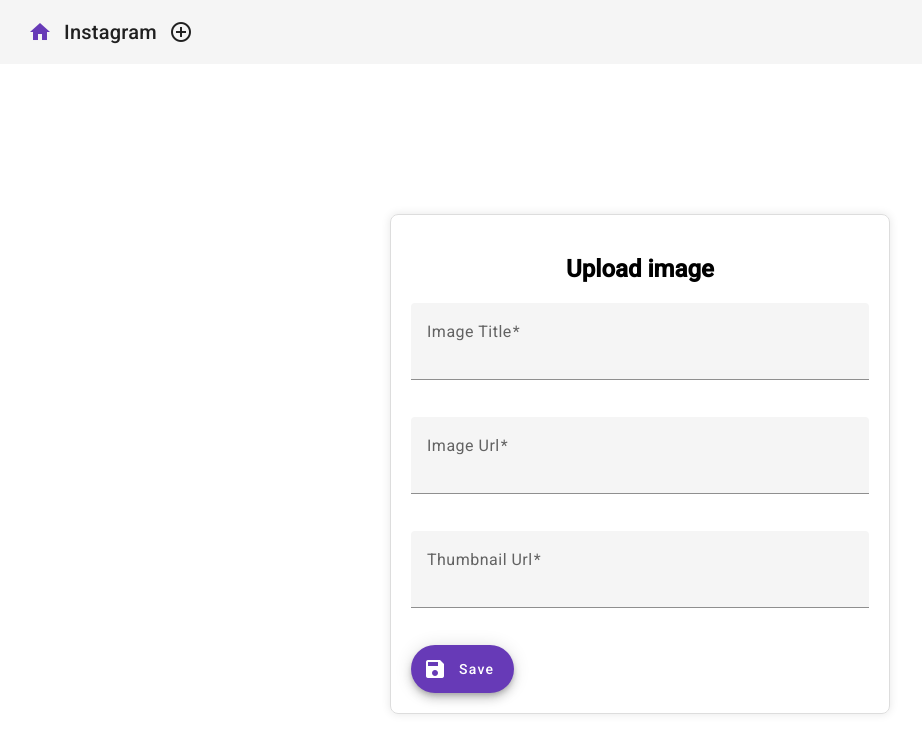
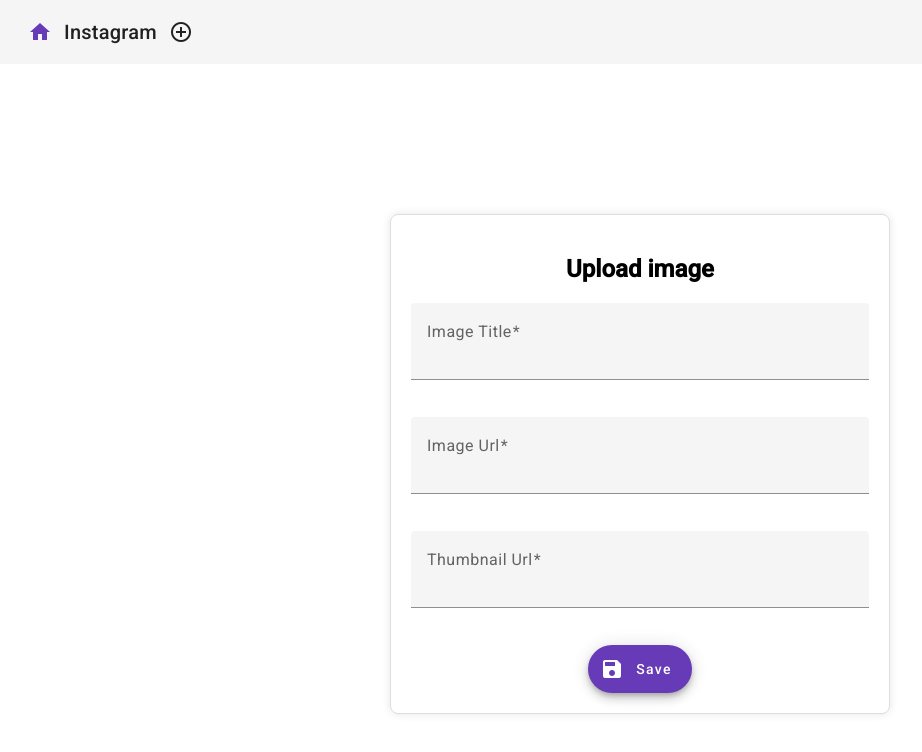
Before and after one commit to jovanovskmarko/frontent-task-angular, an Angular app: page /photos/upload in a window 1280 px wide. Shown: the top 752 px of the page, without its empty margins (0-922 px from the left). Built offline with nearby package versions, Linux system fonts and the light colour scheme.

Commit message:
fix grid

```diff
--- a/src/app/photos/components/photos-component/photos.component.css
+++ b/src/app/photos/components/photos-component/photos.component.css
@@ -7,7 +7,6 @@ margin-top: 10px;
   width: 100%; /* Adjust the max-width as needed */
   display: flex;
   justify-content: center;
-
 }
 
 .grid {
@@ -16,13 +15,18 @@ margin-top: 10px;
   gap: 50px;
 }
 
-.example-card {
-  max-width: 150px;
+.card {
+  max-width: 250px;
   margin-bottom: 40px;
+  display: flex;
+
+  align-items: center;
 }
 
 .image {
   cursor: pointer;
+  max-width: 150px;
+  max-height: 150px;
 }
 
 .content {
--- a/src/app/photos/components/photos-component/photos.component.html
+++ b/src/app/photos/components/photos-component/photos.component.html
@@ -1,7 +1,7 @@
 <div class="container">
   <div class="image-container">
     <div class="grid">
-      <mat-card class="example-card" *ngFor="let photo of photos">
+      <mat-card class="card" *ngFor="let photo of photos">
         <mat-card-header>
           <mat-card-title>Photo {{ photo.id }}</mat-card-title>
           <mat-card-subtitle>Album: {{ photo.albumId }}</mat-card-subtitle>
@@ -11,7 +11,7 @@
           class="image"
           mat-card-image
           [src]="photo.thumbnailUrl"
-          alt="Photo of a Shiba Inu"
+          alt="photo"
           [routerLink]="['/photos', photo.id]"
         />
         <mat-card-content class="content">
--- a/src/app/photos/components/photos-detail/photos-detail.component.css
+++ b/src/app/photos/components/photos-detail/photos-detail.component.css
@@ -5,13 +5,8 @@
     align-items: center;
     padding: 20px;
 }
-.example-card {
+.card {
     max-width: 400px;
-  }
-
-  .example-header-image {
-    background-image: url('https://material.angular.io/assets/img/examples/shiba1.jpg');
-    background-size: cover;
   }
 
   .content {
@@ -21,5 +16,5 @@
   .actions {
     display: flex;
     justify-content: space-around;
-
+    margin-top: 10px;
   }
--- a/src/app/photos/components/photos-detail/photos-detail.component.html
+++ b/src/app/photos/components/photos-detail/photos-detail.component.html
@@ -1,23 +1,5 @@
-<!-- <div class="container" *ngIf="img">
-  <h1 class="fw-light text-center mt-4 mb-0"></h1>
-  <div class="text-center">
-    <img class="img-fluid img-thumbnail" [src]="img.url" [alt]="img.title" />
-    <div>
-      <a
-        class="btn btn-primary mb-2 mt-2"
-        type="submit"
-        [routerLink]="['/photos', img.id, 'edit']"
-        >Edit</a
-      >
-      <button (click)="generalService.showModal = true" class="btn btn-danger">
-        Delete
-      </button>
-    </div>
-  </div>
-</div>
-<app-dialog *ngIf="generalService.showModal"></app-dialog> -->
 <div class="container" *ngIf="img">
-  <mat-card class="example-card">
+  <mat-card class="card">
     <mat-card-header>
       <mat-card-title>Photo: {{ img.id }}</mat-card-title>
       <mat-card-subtitle>Album: {{ img.albumId }}</mat-card-subtitle>
--- a/src/app/shared/components/form/form.component.css
+++ b/src/app/shared/components/form/form.component.css
@@ -40,3 +40,8 @@
   .custom-input.ng-invalid {
     border-color: #ff0000;
   }
+
+  .actions {
+    display: flex;
+    justify-content: center;
+  }
--- a/src/app/shared/components/form/form.component.html
+++ b/src/app/shared/components/form/form.component.html
@@ -32,9 +32,11 @@
         required
       />
     </mat-form-field>
-    <button mat-fab extended color="primary">
-      <mat-icon>save</mat-icon>
-      Save
-    </button>
+    <div class="actions">
+      <button mat-fab extended color="primary">
+        <mat-icon>save</mat-icon>
+        Save
+      </button>
+    </div>
   </form>
 </div>
```
